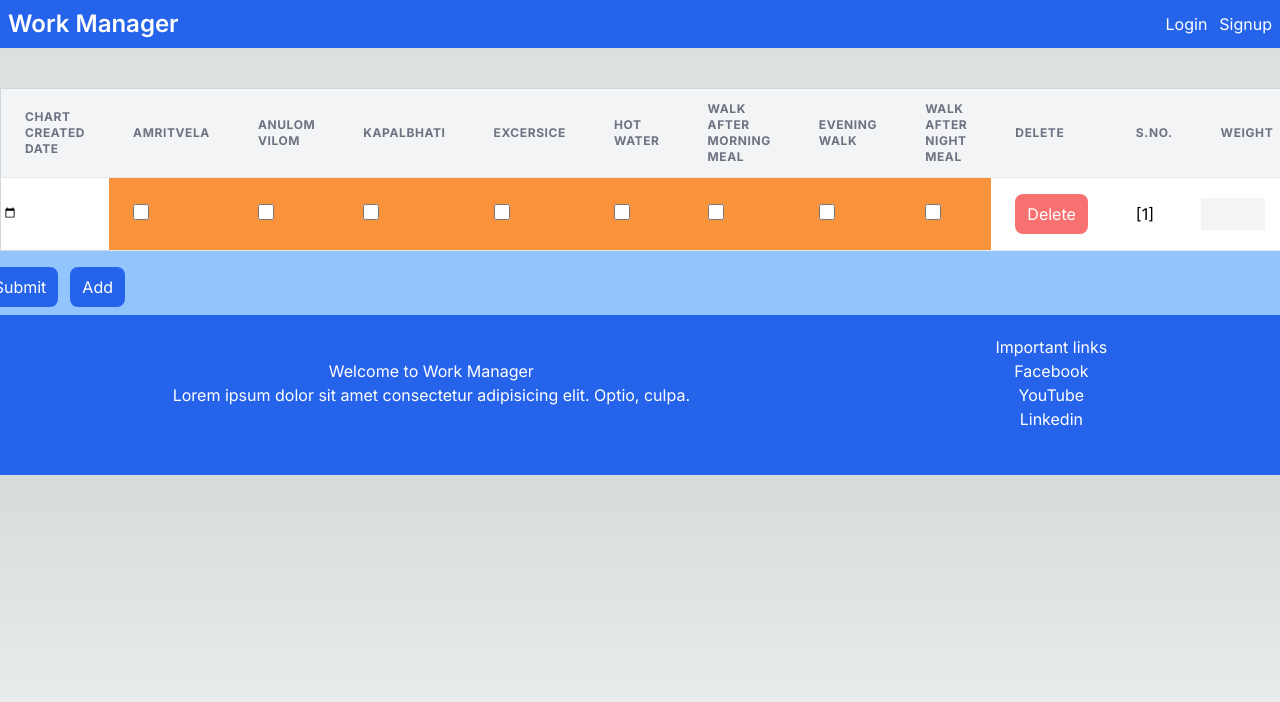
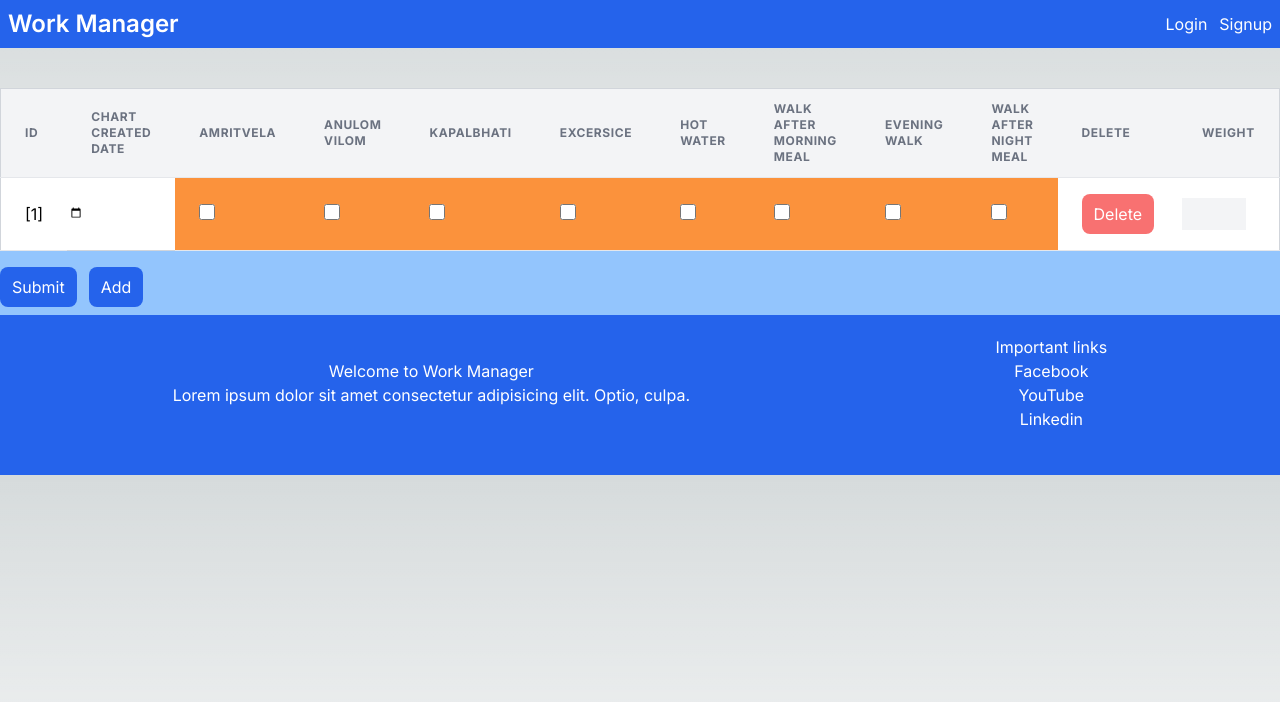
Before and after one commit to sandeepmalviya581/NEXT-JS-WORK-MANAGER-LCWD, a Next.js app: page /healthchart in a window 1280 px wide. Both pictures are taken after a click on the button "Add". Shown: the top 702 px of the page. Built offline with nearby package versions, Linux system fonts and the light colour scheme; no server answers.

Commit message:
short secret changed

```diff
--- a/src/app/api/login/route.js
+++ b/src/app/api/login/route.js
@@ -55,7 +55,7 @@ export async function POST(request) {
 
 
        const secret = new TextEncoder().encode(
-        'cc7e0d44fd473002f1c42167459001140ec6389b7353f8088f4d9a95f2f596f2',
+        'workmanager',
       )
       const alg = 'HS256'
 
@@ -66,25 +66,6 @@ export async function POST(request) {
         // .setAudience('urn:example:audience')
         .setExpirationTime('1h')
         .sign(secret);
-
-
-        console.log('jose nweeeeeeee');
-        console.log(newJwt);
-
-
-
-
-    //     const {payload} = await jwtVerify(newJwt, new TextEncoder().encode('cc7e0d44fd473002f1c42167459001140ec6389b7353f8088f4d9a95f2f596f2'));
-    //    console.log('payload->>>>>>>>>>>');
-    //    console.log(payload);
-
-
-
-
-
-
-
-
 
 
         const authToken = jwt.sign({
--- a/src/app/healthchart/HealthChart.jsx
+++ b/src/app/healthchart/HealthChart.jsx
@@ -116,7 +116,7 @@ const HealthChart = () => {
     const addRow = () => {
         const newRow = {
             anulomVilom: false, kapalBhati: false, exercise: false, hotWater: false, morningWalk: false,
-            eveningWalk: false, nightWalk: false, chartDate: '', weight: '',anulomVilom: false
+            eveningWalk: false, nightWalk: false, chartDate: '', weight: '', anulomVilom: false
         }
         setData([...data, newRow]);
     }
@@ -136,16 +136,16 @@ const HealthChart = () => {
                         <tr >
 
 
-                            {/* <th className=" px-6 py-3 border-b bg-gray-100 text-left text-xs leading-4 font-bold text-gray-500 uppercase tracking-wider">
+                            <th className=" px-6 py-3 border-b bg-gray-100 text-left text-xs leading-4 font-bold text-gray-500 uppercase tracking-wider">
                                 ID
-                            </th> */}
+                            </th>
 
                             <th className=" px-6 py-3 border-b bg-gray-100 text-left text-xs leading-4 font-bold text-gray-500 uppercase tracking-wider">
                                 Chart Created Date
                             </th>
 
                             <th className=" px-6 py-3 border-b bg-gray-100 text-left text-xs leading-4 font-bold text-gray-500 uppercase tracking-wider">
-                            Amritvela
+                                Amritvela
                             </th>
 
                             <th className=" px-6 py-3 border-b bg-gray-100 text-left text-xs leading-4 font-bold text-gray-500 uppercase tracking-wider">
@@ -174,9 +174,7 @@ const HealthChart = () => {
                                 Delete
                             </th>
 
-                            <th className=" px-6 py-3 border-b bg-gray-100 text-left text-xs leading-4 font-bold text-gray-500 uppercase tracking-wider">
-                                S.No.
-                            </th>
+
 
                             <th className="px-6 py-3 border-b bg-gray-100 text-left text-xs leading-4 font-bold text-gray-500 uppercase tracking-wider">
                                 Weight
@@ -189,9 +187,11 @@ const HealthChart = () => {
 
 
 
-                                {/* <td className="px-6 py-4 whitespace-no-wrap border-b text-xs">
-                                    {item._id}
-                                </td> */}
+
+
+                                <td className="px-6 py-4 whitespace-no-wrap border-b" >
+                                    [{index + 1}]{item?._id && item._id.substring(0, 5)}
+                                </td>
 
 
                                 <td className='text-sm'>
@@ -317,15 +317,6 @@ const HealthChart = () => {
                                     />
                                 </td>
 
-                                {/* <td className={`px-6 py-4 whitespace-no-wrap border-b`}>
-                                    <input
-                                        type="text"
-                                        className="form-checkbox h-8 w-full text-indigo-600"
-
-                                        name="weight"
-                                        onChange={(e) => onClickOnItem(e, item, index)}
-                                    />
-                                </td> */}
 
 
 
@@ -335,9 +326,7 @@ const HealthChart = () => {
                                     <button type='button' onClick={() => deleteRow(index)} className='bg-red-400 py-2 px-3 rounded-lg hover:bg-blue-800 text-white'>Delete</button>
                                 </td>
 
-                                <td className="px-6 py-4 whitespace-no-wrap border-b" >
-                                    [{index + 1}]{item?._id && item._id.substring(0, 5)}
-                                </td>
+
 
                                 <td className='px-1 whitespace-no-wrap border-b'>
                                     <input type="text" id='weight'
@@ -352,13 +341,14 @@ const HealthChart = () => {
                         ))}
                     </tbody>
                 </table>
-                <div className='mt-4 flex justify-center space-x-3 mb-2'>
-                    <button type='submit'  className='bg-blue-600 py-2 px-3 rounded-lg hover:bg-blue-800 text-white'>Submit</button>
-                    {/* <button type='reset' onClick={onClickClear} className='bg-orange-400 py-2 px-3 rounded-lg hover:bg-red-800 text-white ms-3'>Clear</button> */}
+                <div className='mt-4 flex justify-evenly space-x-3 mb-2'>
+                    <button type='submit' className='bg-blue-600 py-2 px-3 rounded-lg hover:bg-blue-800 text-white'>Submit</button>
                     <button type='button' onClick={addRow} className='bg-blue-600 py-2 px-3 rounded-lg hover:bg-blue-800 text-white'>Add</button>
+                </div>
 
-                </div>
+
             </form>}
+
         </div>
 
     );
--- a/src/middleware.js
+++ b/src/middleware.js
@@ -25,7 +25,7 @@ export async function middleware(request) {
         if (joseToken) {
             console.log('payload->>>>>>>>>>>start');
             try {
-                await jwtVerify(joseToken, new TextEncoder().encode('cc7e0d44fd473002f1c42167459001140ec6389b7353f8088f4d9a95f2f596f2'));
+                await jwtVerify(joseToken, new TextEncoder().encode('workmanager'));
                 console.log('Sucess in validating token');
             } catch (error) {
                 console.log('Failed in validating token');
@@ -65,7 +65,7 @@ export async function middleware(request) {
         } else {
             console.log('payload->>>>>>>>>>>start');
             try {
-                await jwtVerify(joseToken, new TextEncoder().encode('cc7e0d44fd473002f1c42167459001140ec6389b7353f8088f4d9a95f2f596f2'));
+                await jwtVerify(joseToken, new TextEncoder().encode('workmanager'));
                 console.log('Sucess in validating token');
             } catch (error) {
                 console.log('Failed in validating token');
```
